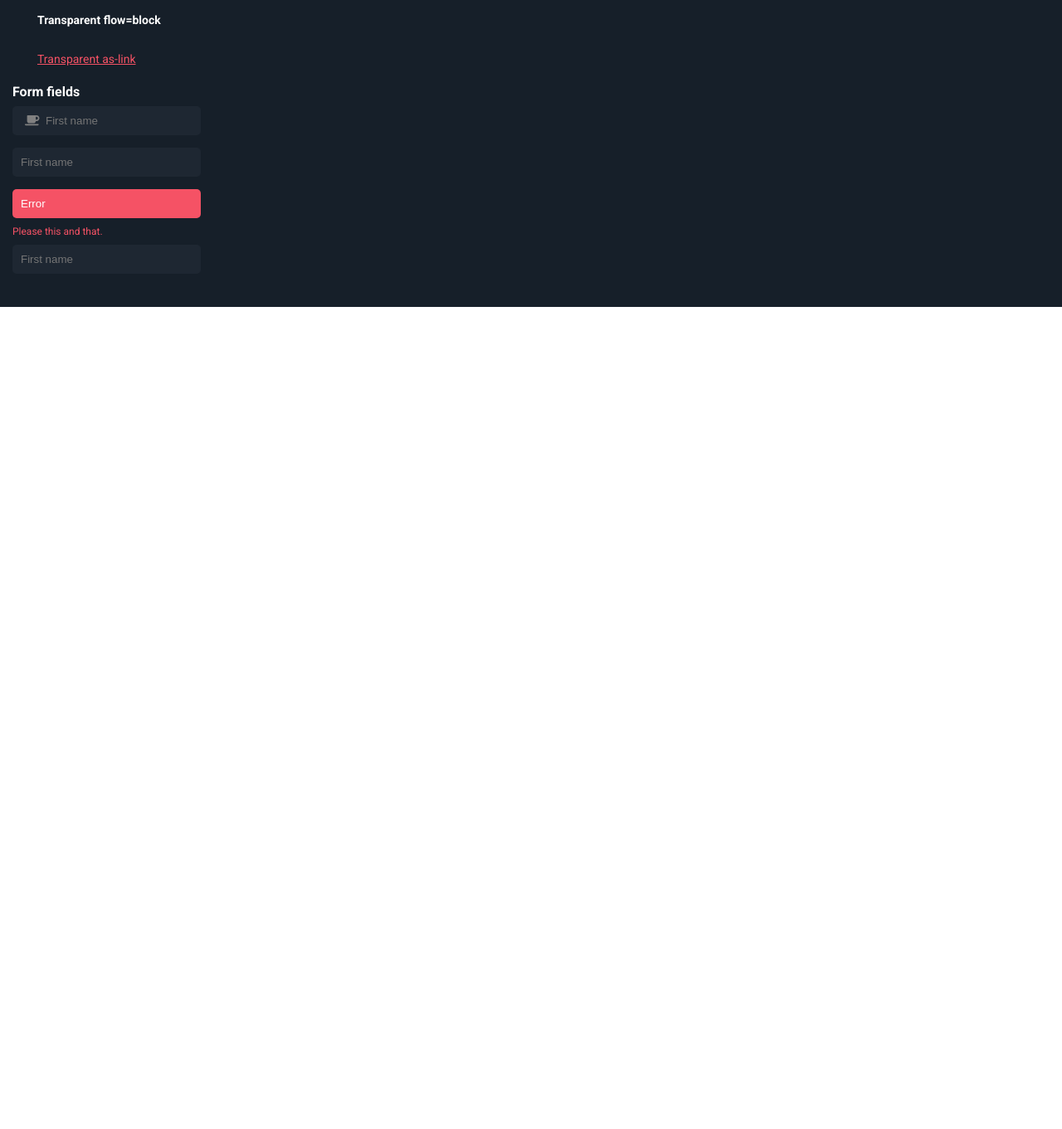
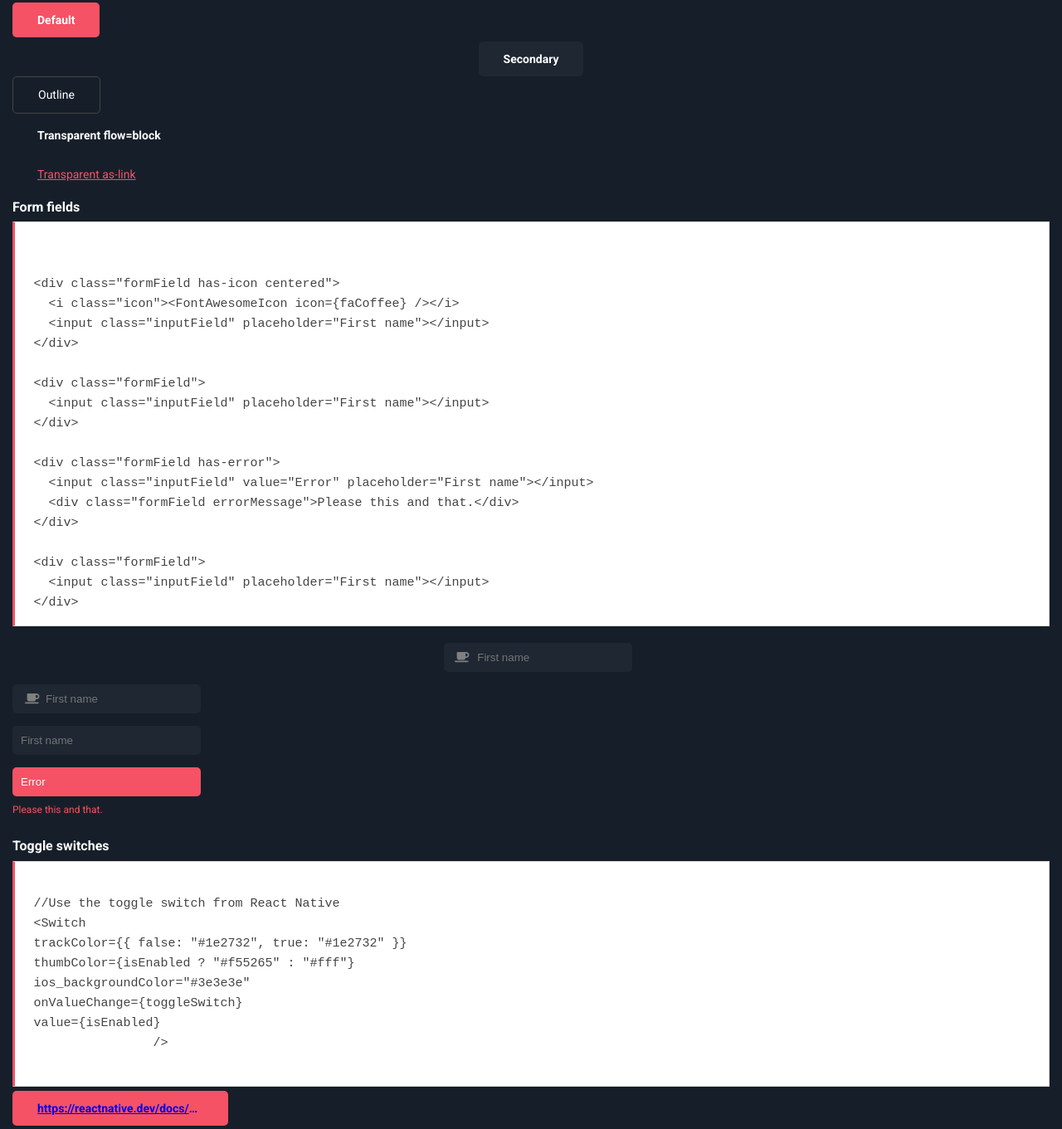
Before and after one commit to Kotrotsos/luscq, a React app in the folder luscq-components/: page / in a window 1280 px wide. Shown: the part 798-2159 px from the top of the page at 83% size. Before the commit the page ends 1168 px from the top, so only its background shows below. Built offline with nearby package versions, Linux system fonts and the light colour scheme.

Commit message:
Updated REadme

```diff
--- a/luscq-components/src/components/Button.css
+++ b/luscq-components/src/components/Button.css
@@ -37,3 +37,14 @@ color: var(--Foreground)
  .button:hover {
   transform: translate(0, 1px);
  }
+
+ .button:visited {
+   color: var(--Foreground);
+ }
+ .button-transparent:visited {
+   color: var(--Foreground)
+ }
+ .button-center {
+  text-align: center;
+  margin:auto;
+ }
--- a/luscq-components/src/components/Button.js
+++ b/luscq-components/src/components/Button.js
@@ -4,8 +4,10 @@ import './Button.css';
 
 function Button(props) {
   let flow = props.flow? props.flow : '';
+  let position = props.position? props.position : '';
+
   return (
-    <button className={'button button-' + props.type + ' ' + flow }>
+    <button className={'button button-' + position + ' button-' + props.type + ' ' + flow }>
       {props.label}
     </button>
   );
--- a/luscq-components/src/components/Formfield.css
+++ b/luscq-components/src/components/Formfield.css
@@ -27,6 +27,13 @@ input {
 .formField.has-error input {
   background-color: var(--Primary);
 }
+.formField.centered {
+  position: relative;
+  text-align: center;
+}
+.formField.centered .icon {
+  position: relative;
+}
 
 .formField .errorMessage {
   color: var(--Primary);
--- a/luscq-components/src/components/Utilities.css
+++ b/luscq-components/src/components/Utilities.css
@@ -19,3 +19,8 @@
 .inline {
   display: inline-block;
 }
+
+.align-center {
+ text-align: center;
+ margin:auto;
+}
--- a/luscq-components/src/views/App.js
+++ b/luscq-components/src/views/App.js
@@ -1,27 +1,23 @@
 import React from 'react';
 
 import './App.css';
+import { FontAwesomeIcon } from '@fortawesome/react-fontawesome';
+import { faCoffee } from '@fortawesome/free-solid-svg-icons'
+
 import Text from '../components/Text.js'
 import Button from '../components/Button.js'
 import { Spacer } from '../components/Utilities.js';
-import { FontAwesomeIcon } from '@fortawesome/react-fontawesome';
-import { faCoffee } from '@fortawesome/free-solid-svg-icons'
 import '../components/Formfield.css';
 function App() {
   return (
     <div className="App">
       <div className="App-container stacked">
-
         <Text type="headline">LUSCQ Styleguide. </Text>
         <Text type="body">
           This is a basic rundown of most of the styles and components for Luscq.
           It's not meant as an official styleguide but as an intermediate solution
           until we have setup Storybook
         </Text>
-
-        {/*
-
-        */}
         <Text type="headline">Single components (AKA Elements) </Text>
         <Spacer></Spacer>
         <Text class="title">
@@ -47,39 +43,41 @@ function App() {
             Note that the development build is not optimized.
             To create a production build, use yarn build.
           </Text>
+          <Spacer></Spacer>
 
-
-          {/*
-
-        */}
-
-          <Spacer></Spacer>
           <Text type="title">
             Buttons
           </Text>
+          <pre>
+            {
+`// Buttons
+// Type="secondary|outline|transparent|as-link"
+// Label=String
+// Flow="inline|block"
+// Position="center"
 
-          <pre>
-          {`<Button label="Default"></Button>
-<Button type="secondary"  label="Secondary"></Button>
+<Button label="Default"></Button>
+<Button type="secondary"  label="Secondary" position="center"></Button>
 <Button type="outline" label="Outline"></Button>
 <Button type="transparent" flow="block" label="Transparent flow=block"></Button>
 <Button type="transparent as-link" flow="block" label="Transparent as-link"></Button>`}
           </pre>
 
           <Spacer></Spacer>
+
           <Button label="Default"></Button>
-          <Button type="secondary"  label="Secondary"></Button>
+          <Button type="secondary" label="Secondary" position="center"></Button>
           <Button type="outline" label="Outline"></Button>
           <Button type="transparent" flow="block" label="Transparent flow=block"></Button>
           <Button type="transparent as-link" flow="block" label="Transparent as-link"></Button>
-
-
 
           <Text type="title">
             Form fields
           </Text>
 
-          <div class="formField has-icon">
+<pre> {`
+
+<div class="formField has-icon centered">
   <i class="icon"><FontAwesomeIcon icon={faCoffee} /></i>
   <input class="inputField" placeholder="First name"></input>
 </div>
@@ -92,14 +90,45 @@ function App() {
   <input class="inputField" value="Error" placeholder="First name"></input>
   <div class="formField errorMessage">Please this and that.</div>
 </div>
+
+<div class="formField">
+  <input class="inputField" placeholder="First name"></input>
+</div>`}</pre>
+          <Spacer></Spacer>
+          <div class="formField has-icon centered">
+            <i class="icon"><FontAwesomeIcon icon={faCoffee} /></i>
+            <input class="inputField" placeholder="First name"></input>
+          </div>
+          <div class="formField has-icon ">
+            <i class="icon"><FontAwesomeIcon icon={faCoffee} /></i>
+            <input class="inputField" placeholder="First name"></input>
+          </div>
           <div class="formField">
             <input class="inputField" placeholder="First name"></input>
           </div>
 
+          <div class="formField has-error">
+            <input class="inputField" value="Error" placeholder="First name"></input>
+            <div class="formField errorMessage">Please this and that.</div>
+          </div>
+
+        <Spacer></Spacer>
+
+        <Text type="title">
+          Toggle switches
+        </Text>
+            <pre>{`
+//Use the toggle switch from React Native
+<Switch
+trackColor={{ false: "#1e2732", true: "#1e2732" }}
+thumbColor={isEnabled ? "#f55265" : "#fff"}
+ios_backgroundColor="#3e3e3e"
+onValueChange={toggleSwitch}
+value={isEnabled}
+                />
+            `}</pre>
+            <a class="button" as-link href="https://reactnative.dev/docs/switch.html" type="transparent">https://reactnative.dev/docs/switch.html</a>
         </p>
-
-
-
       </div>
     </div>
   );
```
Also changed, not shown: README.md. Lines whose indentation alone changed are shown as unchanged.
